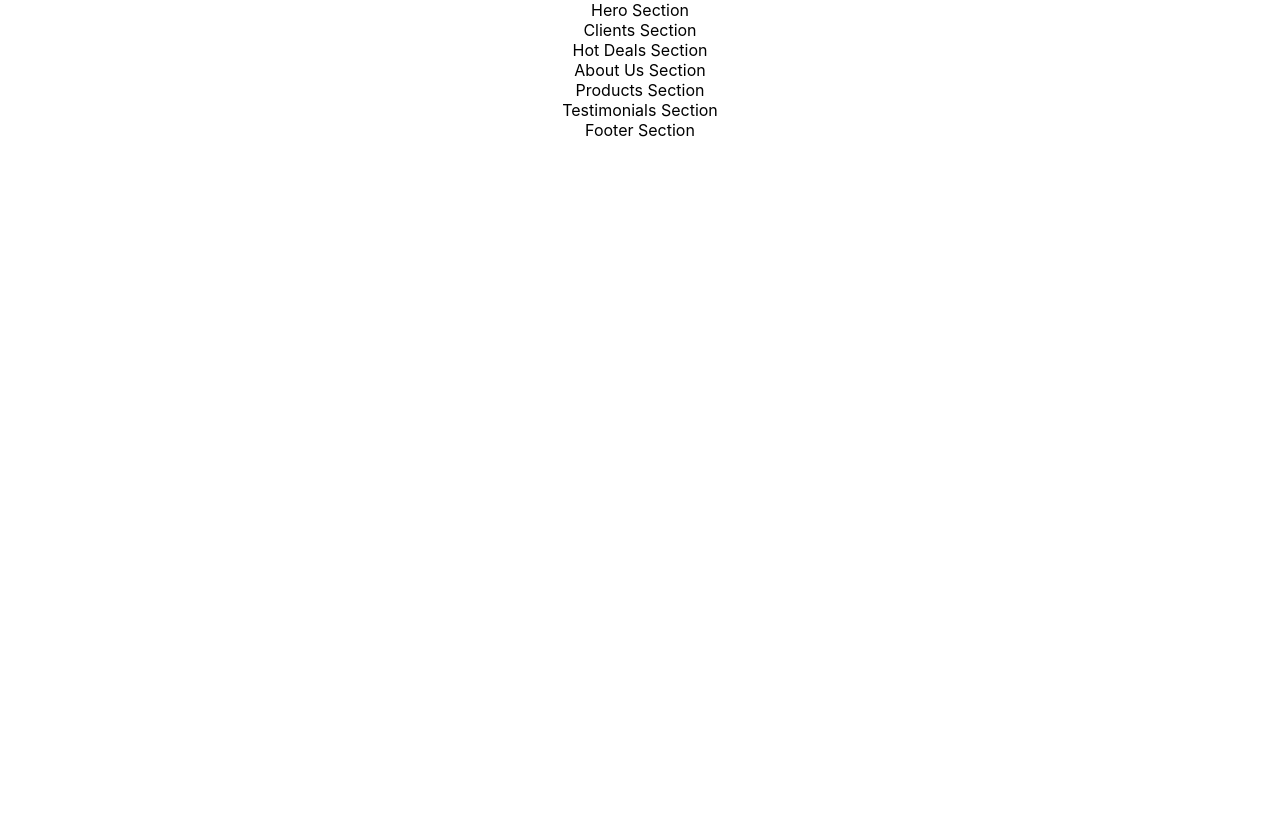
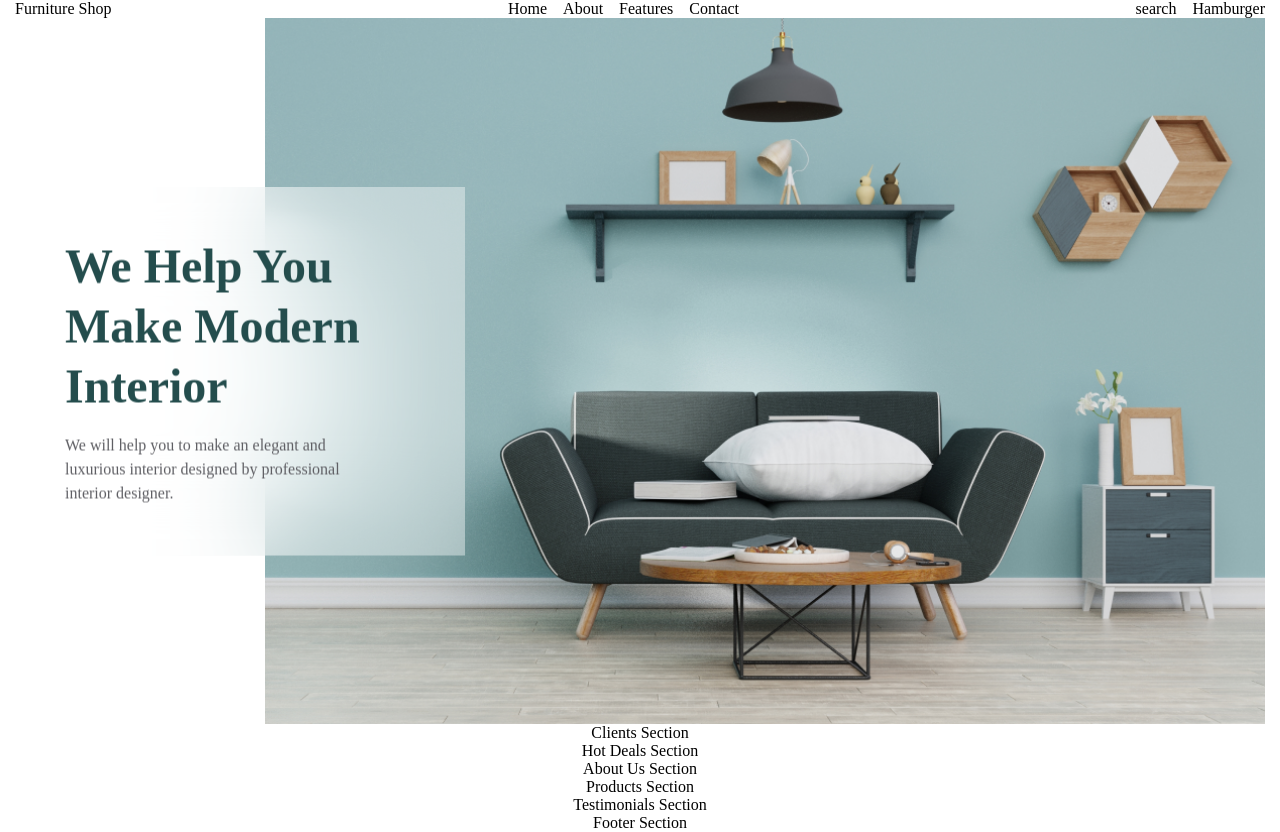
Before and after one commit to AnilK-Panta/furniture-shop, a React (Create React App) app: page / in a window 1280 px wide. Before the commit the page ends 800 px from the top, so only its background shows below. Built offline with nearby package versions, Linux system fonts and the light colour scheme.

Commit message:
hero section building

```diff
--- a/src/App.css
+++ b/src/App.css
@@ -1,38 +1,36 @@
-.App {
+/* .App {
   text-align: center;
+} */
+.wrapper {
+  width: 1250px;
 }
-
-.App-logo {
-  height: 40vmin;
-  pointer-events: none;
+.d-flex {
+  display: flex;
 }
-
-@media (prefers-reduced-motion: no-preference) {
-  .App-logo {
-    animation: App-logo-spin infinite 20s linear;
-  }
+.space-between {
+  justify-content: space-between;
 }
-
-.App-header {
-  background-color: #282c34;
-  min-height: 100vh;
-  display: flex;
+.justify-center {
+  justify-content: center;
+}
+.align-center {
+  align-items: center;
+}
+.flex-end {
+  justify-content: end;
+}
+.p-relative {
+  position: relative;
+}
+.p-absolute {
+  position: absolute;
+}
+.column {
   flex-direction: column;
-  align-items: center;
-  justify-content: center;
-  font-size: calc(10px + 2vmin);
-  color: white;
 }
-
-.App-link {
-  color: #61dafb;
+.gap-1 {
+  gap: 1rem;
 }
-
-@keyframes App-logo-spin {
-  from {
-    transform: rotate(0deg);
-  }
-  to {
-    transform: rotate(360deg);
-  }
+.no-list-style {
+  list-style: none;
 }
--- /dev/null
+++ b/src/components/HeroMain.js
@@ -0,0 +1,62 @@
+export default function HeroMain() {
+  return (
+    <div className="wrapper d-flex flex-end p-relative">
+      <div
+        className="heroContent p-absolute"
+        style={{
+          left: "0px",
+          top: "50%",
+          transform: "translateY(-50%)",
+          maxWidth: "350px",
+          padding: "50px 50px",
+          background: "rgba(255, 255, 255, 0.4)",
+          backdropFilter: "blur(50px)",
+        }}
+      >
+        <span
+          style={{
+            fontStyle: "normal",
+            fontWeight: "900",
+            fontSize: "3rem",
+            lineHeight: "60px",
+            color: "#244D4D",
+          }}
+        >
+          We Help You Make Modern Interior
+        </span>
+        <p
+          style={{
+            color: "#5F5F64",
+            fontSize: "1rem",
+            lineHeight: "24px",
+            marginTop: "17px",
+            width: "90%",
+          }}
+        >
+          We will help you to make an elegant and luxurious interior designed by
+          professional interior designer.
+        </p>
+      </div>
+      <div
+        className="heroImage d-flex align-center"
+        style={{
+          width: "80%",
+          maxHeight: "calc(100vh - 50px)",
+          backgroundColor: "green",
+          overflow: "hidden",
+        }}
+      >
+        <img
+          src="./images/hero.png"
+          alt="furniture shop"
+          style={{
+            width: "100%",
+          }}
+        />
+      </div>
+      {/* <div className="navigator p-absolute" style={{ right: "-80px" }}>
+        nav
+      </div> */}
+    </div>
+  );
+}
--- /dev/null
+++ b/src/components/NavBar.js
@@ -0,0 +1,18 @@
+import "../App.css";
+export default function NavBar() {
+  return (
+    <div className="wrapper d-flex space-between">
+      <div className="logo">Furniture Shop</div>
+      <ul className="navCatagory d-flex gap-1 no-list-style">
+        <li>Home</li>
+        <li>About</li>
+        <li>Features</li>
+        <li>Contact</li>
+      </ul>
+      <div className="navEnd d-flex gap-1">
+        <div className="navSearch">search</div>
+        <div className="navHamburger">Hamburger</div>
+      </div>
+    </div>
+  );
+}
--- a/src/index.css
+++ b/src/index.css
@@ -1,13 +1,21 @@
+@import url("https://fonts.googleapis.com/css2?family=Noto+Serif+JP&display=swap");
+* {
+  padding: 0;
+  margin: 0;
+}
 body {
   margin: 0;
-  font-family: -apple-system, BlinkMacSystemFont, 'Segoe UI', 'Roboto', 'Oxygen',
+  padding: 0;
+  /* font-family: -apple-system, BlinkMacSystemFont, 'Segoe UI', 'Roboto', 'Oxygen',
     'Ubuntu', 'Cantarell', 'Fira Sans', 'Droid Sans', 'Helvetica Neue',
-    sans-serif;
+    sans-serif; */
+  font-family: "Noto Serif JP", serif;
   -webkit-font-smoothing: antialiased;
   -moz-osx-font-smoothing: grayscale;
 }
 
 code {
-  font-family: source-code-pro, Menlo, Monaco, Consolas, 'Courier New',
-    monospace;
+  /* font-family: source-code-pro, Menlo, Monaco, Consolas, 'Courier New',
+    monospace; */
+  font-family: "Noto Serif JP", serif;
 }
--- a/src/pages/HomePage.js
+++ b/src/pages/HomePage.js
@@ -8,7 +8,7 @@ import Testimonials from "../sections/Testimonials";
 
 export default function HomePage() {
   return (
-    <div className="homepageWrapper">
+    <div className="homepageWrapper d-flex column align-center">
       <Hero />
       <Clients />
       <HotDeals />
--- a/src/sections/Hero.js
+++ b/src/sections/Hero.js
@@ -1,3 +1,11 @@
+import HeroMain from "../components/HeroMain";
+import NavBar from "../components/NavBar";
+
 export default function Hero() {
-  return <div className="herosectionWrapper">Hero Section</div>;
+  return (
+    <div className="herosectionWrapper">
+      <NavBar />
+      <HeroMain />
+    </div>
+  );
 }
```
Also changed, not shown: public/images/hero.png (added).
